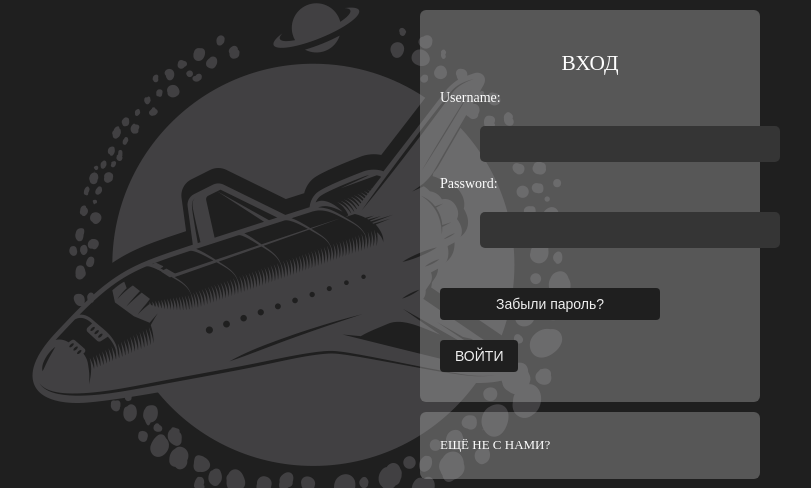
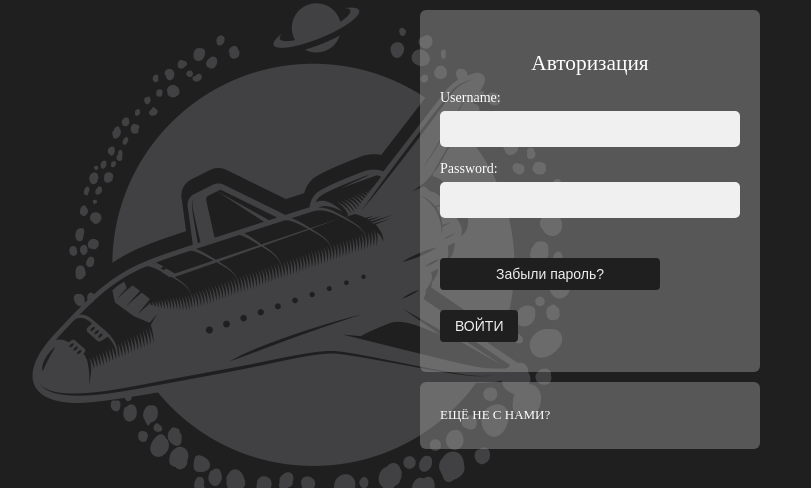
Before and after one commit to NevinLV/djangoCS, a Django app: page /login in a window 1280 px wide. Shown: the top 488 px of the page, without its empty margins (50-861 px from the left). Run offline with Django 3.2, Linux system fonts and the light colour scheme.

Commit message:
исправление страниц авторизации и регистрации

```diff
--- a/login/static/login/css/login.css
+++ b/login/static/login/css/login.css
@@ -52,3 +52,20 @@ button{
     font-size: 14pt;
     margin-top: 0px;
 }
+
+input{
+    font-size: var(--p-size);
+    background-color: var(--white);
+    border-radius: 5px;
+    border: none;
+    padding: 10px 15px;
+    margin-top: 5px;
+    margin-left: 0;
+    width: calc(100% - 30px);
+    display: inline-block;
+    color: var(--black);
+}
+input:focus{
+    background-color: var(--white);
+    outline: 0;
+}
--- a/login/templates/login/login.html
+++ b/login/templates/login/login.html
@@ -3,7 +3,7 @@
 
 {% block content %}
     <div class="block" id="inputData">
-        <p class="title">ВХОД</p>
+        <p class="title">{{ title }}</p>
 
         <form method="POST" >
             {% csrf_token %}
--- a/login/templates/login/register.html
+++ b/login/templates/login/register.html
@@ -3,7 +3,7 @@
 
 {% block content %}
     <div class="block" id="inputData">
-        <p class="title">ВХОД</p>
+        <p class="title">{{ title }}</p>
 
         <form method="POST" >
             {% csrf_token %}
```
